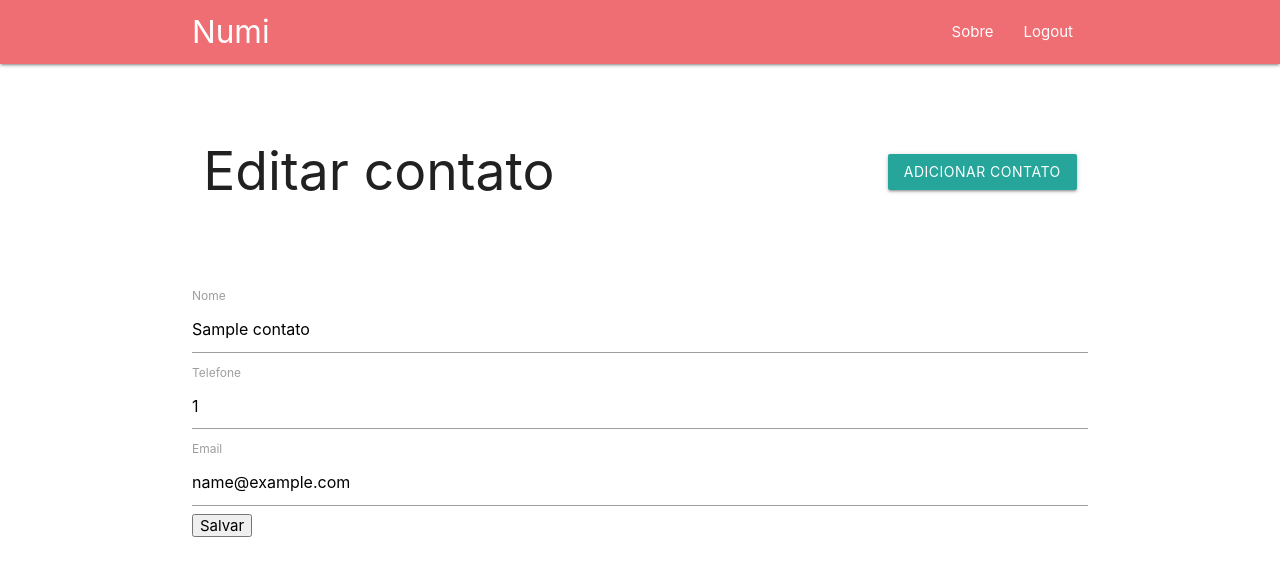
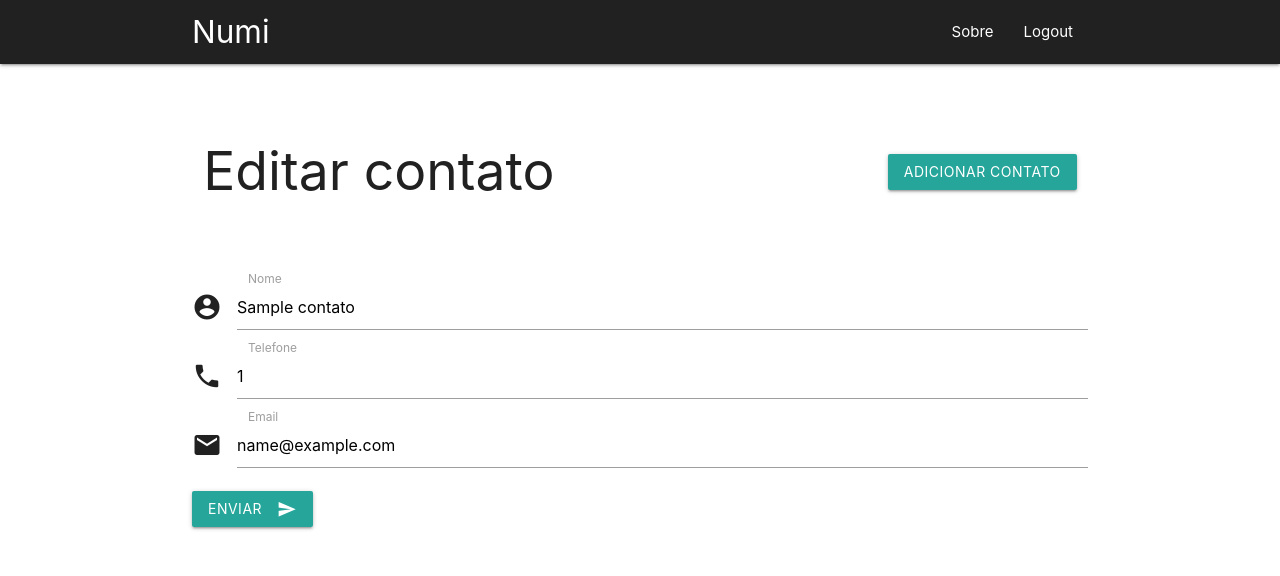
Before and after one commit to joelson91/contacts, a Flask app: page /editar/1 in a window 1280 px wide. Shown: the top 576 px of the page. Run offline with Flask 3, Linux system fonts and the light colour scheme; tables that the repository leaves empty hold one stand-in row (values such as "Sample post").

Commit message:
Improves the design of the HTML pages with new classes and styled buttons

```diff
--- a/app/templates/base.html
+++ b/app/templates/base.html
@@ -14,7 +14,7 @@
 
     <header>
         <div class="navbar-fixed">
-            <nav>
+            <nav class="grey darken-4">
                 <div class="nav-wrapper container">
                     <a href="{{ url_for('index') }}" class="brand-logo">Numi</a>
                     <a href="#" data-target="mobile-demo" class="sidenav-trigger"><i class="material-icons">menu</i></a>
--- a/app/templates/insert.html
+++ b/app/templates/insert.html
@@ -20,6 +20,6 @@
         {{ form.email.label }}
         {{ form.email(size=32, class="validate") }}
     </div>
-    {{ form.btn_submit(class="") }}
+    <button type="submit" class="btn waves-effect waves-light">Enviar<i class="material-icons right">send</i></button>
 </form>
 {% endblock %}
--- a/app/templates/update.html
+++ b/app/templates/update.html
@@ -3,17 +3,29 @@
 {% block page %}Editar contato{% endblock %}
 
 {% block content %}
-<form method="POST">
+<form method="POST" class="col s12">
     {{ form.hidden_tag() }}
-    {{ form.nome.label }}
-    {{ form.nome(size=32, value=contato.nome) }}
-    <br>
-    {{ form.telefone.label }}
-    {{ form.telefone(size=32, value=contato.telefone) }}
-    <br>
-    {{ form.email.label }}
-    {{ form.email(size=32, value=contato.email) }}
-    <br>
-    {{ form.btn_submit() }}
+
+    <div class="input-field col s12">
+        <i class="material-icons prefix">account_circle</i>
+        {{ form.nome.label }}
+        {{ form.nome(size=32, value=contato.nome, class="validate") }}
+    </div>
+
+
+    <div class="input-field col s12">
+        <i class="material-icons prefix">phone</i>
+        {{ form.telefone.label }}
+        {{ form.telefone(size=32, value=contato.telefone, class="validate") }}
+    </div>
+
+
+    <div class="input-field col s12">
+        <i class="material-icons prefix">email</i>
+        {{ form.email.label }}
+        {{ form.email(size=32, value=contato.email, class="validate") }}
+    </div>
+
+    <button type="submit" class="btn waves-effect waves-light">Enviar<i class="material-icons right">send</i></button>
 </form>
 {% endblock %}
```
